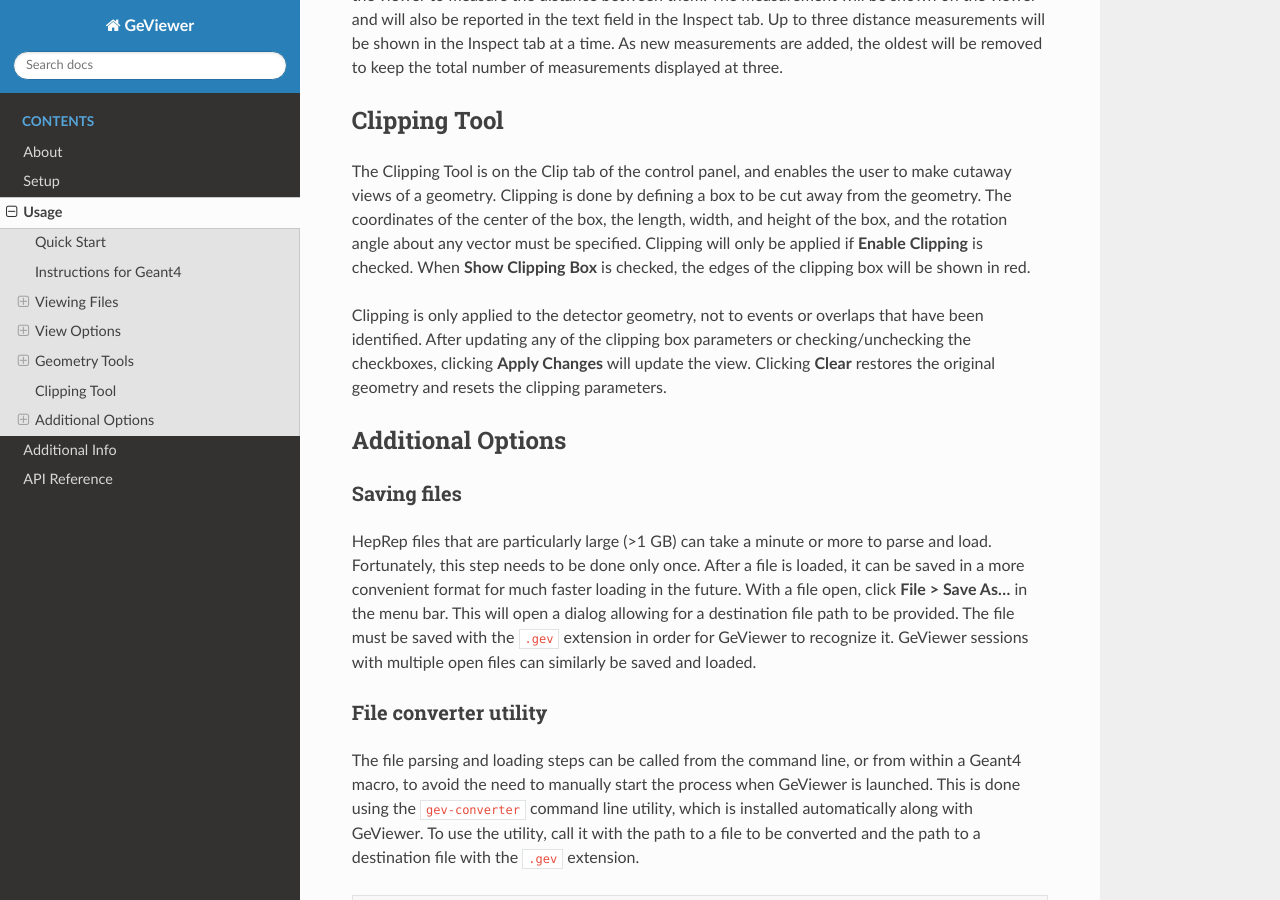
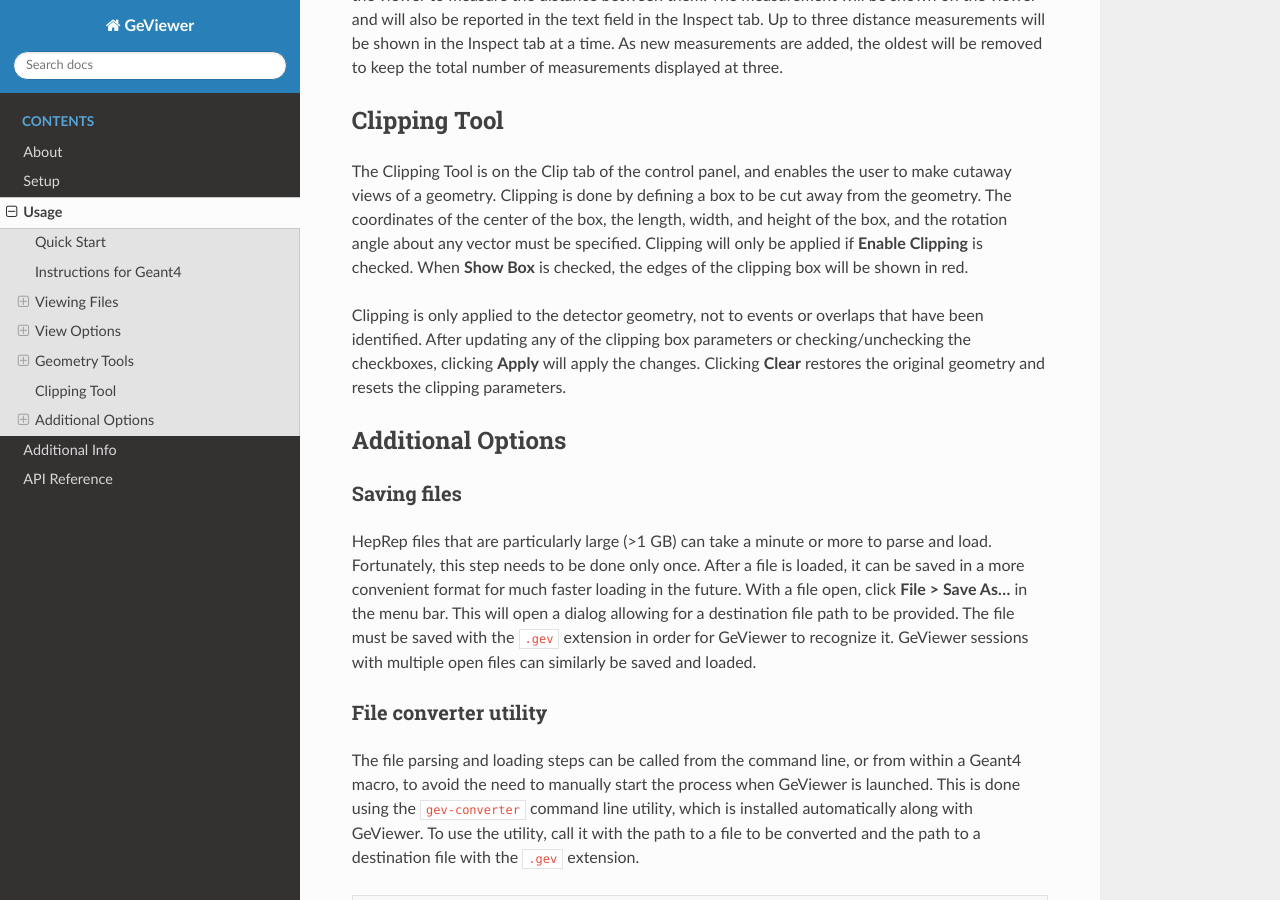
Before and after one commit to clarkehardy/geviewer, a Sphinx documentation site: the page built from docs/source/usage.rst, in a window 1280 px wide and 900 px high, scrolled down 5296 px. Built offline with Sphinx 7.4.7 and the Read the Docs theme 3.1.0, drawn with Linux system fonts in a browser that asks for light colours.

```diff
--- a/docs/source/usage.rst
+++ b/docs/source/usage.rst
@@ -291,13 +291,13 @@ the user to make cutaway views of a geometry. Clipping is done by
 defining a box to be cut away from the geometry. The coordinates of the
 center of the box, the length, width, and height of the box, and the
 rotation angle about any vector must be specified. Clipping will only be
-applied if **Enable Clipping** is checked. When **Show Clipping Box** is
-checked, the edges of the clipping box will be shown in red.
+applied if **Enable Clipping** is checked. When **Show Box** is checked,
+the edges of the clipping box will be shown in red.
 
 Clipping is only applied to the detector geometry, not to events or
 overlaps that have been identified. After updating any of the clipping
-box parameters or checking/unchecking the checkboxes, clicking **Apply
-Changes** will update the view. Clicking **Clear** restores the original
+box parameters or checking/unchecking the checkboxes, clicking **Apply**
+will apply the changes. Clicking **Clear** restores the original
 geometry and resets the clipping parameters.
 
 Additional Options
--- a/src/geviewer/__init__.py
+++ b/src/geviewer/__init__.py
@@ -1,3 +1,3 @@
 """GeViewer is a lightweight, Python-based visualization tool for Geant4."""
 
-__version__ = '0.2.1'
+__version__ = '0.2.2b1'
```
Also changed, not shown: README.md (+2 -2 lines).
